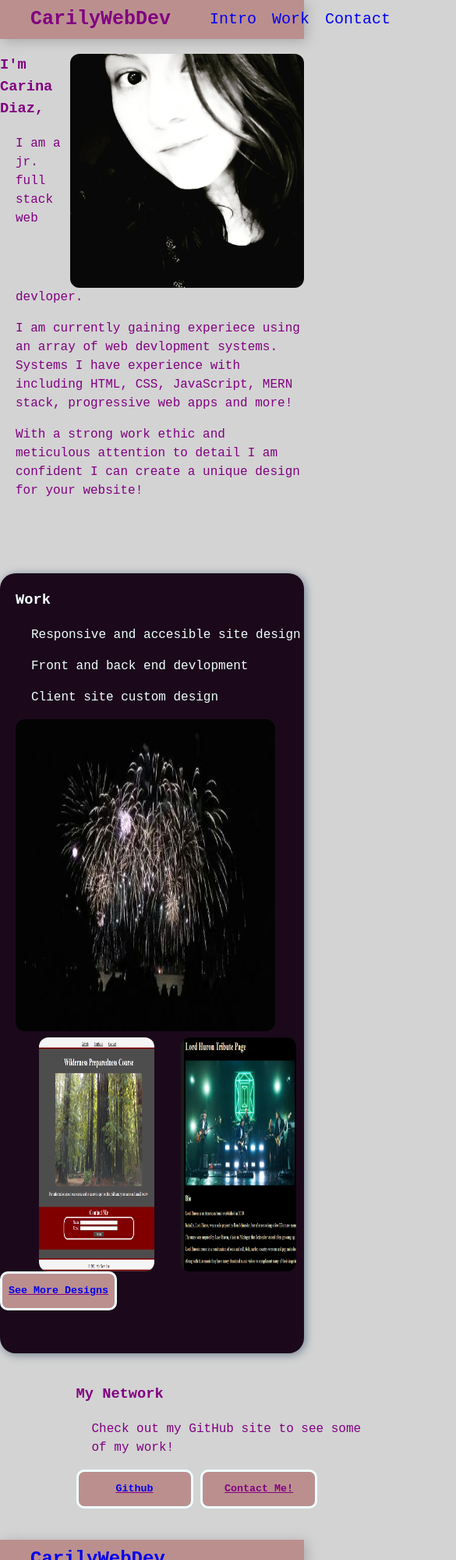
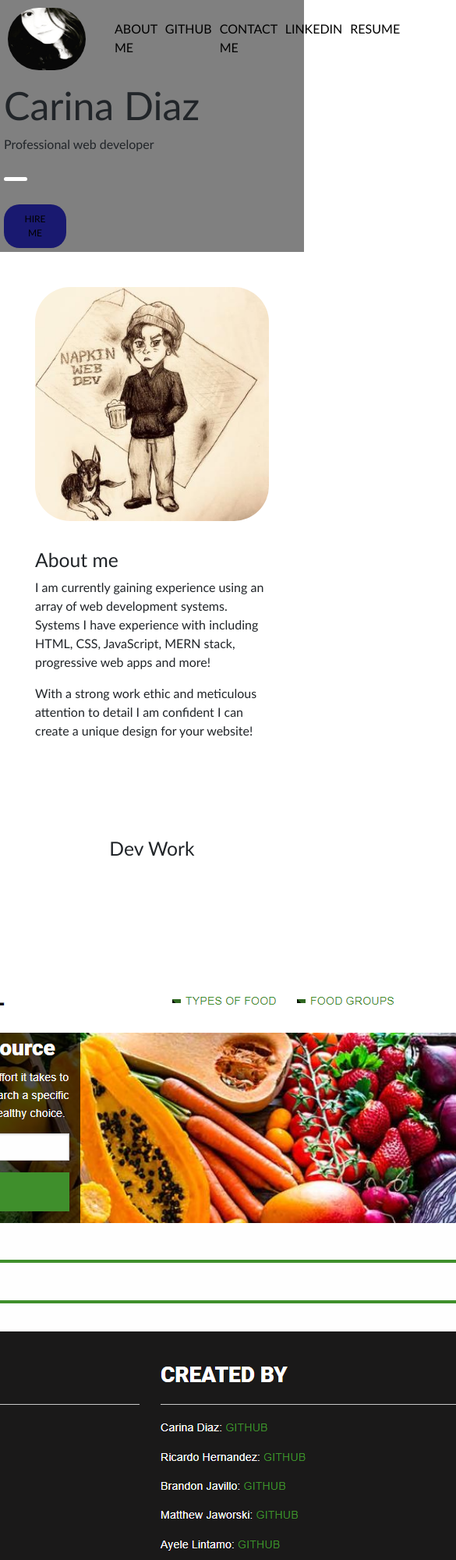
Before and after one commit to Modsia16/carilywebdev-portfolio, a plain HTML site: page index.html in a window 390 px wide. Shown: the top 2000 px of the page at 78% size, 585 px wide, since content can reach past the window. Drawn offline with nearby package versions, Linux system fonts and the light colour scheme.

Commit message:
update portfolio

```diff
--- a/index.html
+++ b/index.html
@@ -1,95 +1,102 @@
 <!DOCTYPE html>
 <html lang="en-us">
+    <html>
 <head>
-        <meta charset="UTF-8">
-        <meta name="viewport" content="width=device-width, initial-scale=1">
     <title>Carina Diaz Portfolio</title>
-        <link rel="stylesheet" type="text/CSS" href="style.css">
+    <meta charset="UTF-8" />
+    <link href="https://cdn.jsdelivr.net/npm/bootstrap@5.1.0/dist/css/bootstrap.min.css" rel="stylesheet" integrity="sha384-KyZXEAg3QhqLMpG8r+8fhAXLRk2vvoC2f3B09zVXn8CA5QIVfZOJ3BCsw2P0p/We" crossorigin="anonymous">
+    <link rel="stylesheet" href="style.css">
+    <script src="https://kit.fontawesome.com/2d7177611f.js" crossorigin="anonymous"></script>
 </head>
 <body>
-        <section>
-            <!--<img src="9045.jpg" width="100%" height="100%">-->
-                <!--possibly remove header, removed header-->
-                <!--Hello for the top of the page-->
-                <!--site navigation area-->
-            <div id="home">
-                <nav class="navigation">
-                    <a class="CarilyWebDev" alt="CarilyWebDev">CarilyWebDev</a>
-                        <ul class="nav__links">
-                            <li><a href="#introduction" class="topic">Intro</a></li>
-                            <li><a href="#skillset" class="topic">Work</a></li>
-                            <li><a href="#contact" class="topic">Contact</a></li>
+<nav>
+    <!--<img id="logo" src="images/image0.jpg" alt="Carina Diaz logo">-->
+    <img class="headshot" src="images/IMG_20180216_224119_466.jpg" alt="Carina Diaz headshot" />
+    <ul class="nav-bar">
+        <li><a href="#about-me">About me</a></li>
+        <li><a href="https://github.com/Modsia16" target="_blank">GitHub</a></li>
+        <li><a href="pages/contact.html" target="_blank">Contact me</a></li>
+        <li><a href="https://www.linkedin.com/in/carina-diaz-a22009199/"target="_blank" >Linkedin</a></li>
+        <li><a href="pages/resume.html" target="_blank">Resume</a></li>
+
     </ul>
 </nav>
+<div class="hello">
+    <div class="hello-sum">
+        <h1 id="name">Carina Diaz</h1>
+        <p>Professional web developer</p>
+        <div class="styler"></div>
+        <div class="button"><a href="pages/resume.html" target="_blank" >Hire me</a></div>
     </div>
-    <!--bones of body, basics down edit and replace as needed-->
-            <!--use unique classes for styling-->
+    <!--<div>
+        <img class="placeholder-image" src="" alt="placeholder" />
+    </div>-->
+</div>
 
-            <section class="intro" id="introduction"><img title="me" src="IMG_20180216_224119_466.jpg" class="me" alt="a photo of Carina Diaz"/>
-                        <!--Hello I am Carina Diaz-->
-                <div class="intro-container">
-                <h1 class="section-intro">I'm Carina Diaz,</h1>
-                <p>I am a jr. full stack web devloper. </p>
-                <p>I am currently gaining experiece using an array of web devlopment systems.
+<section>
+    <div class="about-me">
+        <img id="logo" src="images/image0.jpg" alt="Carina Diaz logo" />
+    </div>
+    <div class="info">
+        <h2><a name="about-me"></a>About me</h2>
+        <p>I am currently gaining experience using an array of web development systems.
             Systems I have experience with including HTML, CSS, JavaScript, MERN stack, progressive web apps and more!</p>
-                <p>With a strong work ethic and meticulous attention to detail I am
-                confident I can create a unique design for your website!</p>
+            With a strong work ethic and meticulous attention to detail I am
+            confident I can create a unique design for your website!
+            <!--From the central valley in northern California. I discovered my passion for Web development as way to funnel my OCD into something productive-->
+    </p>
     </div>
 </section>
+<section>
+    <h2>Dev Work</h2>
+</section>
+<section>
+    <div class="work" id="main"><a href="https://modsia16.github.io/Nutritional-Value/" target="_blank"><img id="screenshmain" src="images/Nutrition-app.png"></a></div>
+    <div class="work-sch"><a href="https://modsia16.github.io/Code-quiz/" target="_blank"><img id="screensh-quiz" src="images/quiz.png"></a></div>
+    <div class="work-day"><a href="https://modsia16.github.io/simplescheduler/" target="_blank"><img id="screensh-day" src="images/scheduler.png"></a></div>
+</section>
 
-<!--make buttons and work designs-->
-<!--(<button></button>)<button class="see designs-button" class="see Github button" class="see-socialmedia button"-->
-            <div class="skill-section">
-            <section class="skillset" id="skillset">
-                <h1 class="skills">Work</h1>
-                    <p>Responsive and accesible site design</p>
-                    <p>Front and back end devlopment</p>
-                    <p>Client site custom design</p>
-                    <div>
-                    <a href="#">
-                    <img title="fireworks" src="1142.jpg" class="fireworks" alt="fireworks"/>
-                    </a>
-                    <!--<div class="text-block-fireworks">
-                        <h4>Pyrotechnics</h4>
-                        <p>Light up the night</p>
-                        </div>-->
+<section class="contact-form">
+    <form>
+        <h2>Contact Me</h2>
+        <div class="input-section">
+        <div class="input-group">
+        <label for="first-name">First name:</label>
+        <input type="text" id="name-input" name="first-name" value="first name"></input>
         </div>
-                    <div>
-                        <a href="#">
-                        <img title="landing page" src="landing.jpg" class="landing" alt="landing"/>
-                        </a>
-                        <!--<div class="text-block-landing">
-                            <h4>Wilderness course</h4>
-                            <p>What an adventure</p>
-                            </div>-->
-                    <a href="#">
-                    <img title="tribute page" src="band.jpg" class="band" alt="tribute page"/>
-                    </a>
-                    <!--<div class="text-block-confetti">
-                        <h4>Event planning</h4>
-                        <p>Celebrate big events</p>
-                        </div>-->
+        <div class="input-group">
+        <label for="last-name">Last name:</label>
+        <input type="text" id="last-input" name="last-name" value="last name"></input>
         </div>
+        </div>
+        <div class="input-section">
+        <label for="office">Office</label>
+        <input type="radio" id="office" name="office" value="office"></input>
+        <label for="remote-work">Remote work</label>
+        <input type="radio" id="remote-work" name="remote-work" value="remote-work"></input>
+        <label for="other">Other</label>
+        <input type="radio" id="other" name="other" value="other"></input>
+        </div>
+        <div class="input-section">
+        <input type="checkbox" id="contract" name="contract" value="contract"></input>
+        <label for="contract">Contract work</label>
+        <input type="checkbox" id="full-time" name="full-time" value="full-time"></input>
+        <label for="full-time">Full time</label>
+        <input type="checkbox" id="part-time" name="part-time" value="part-time"></input>
+        <label for="part-time">Part time</label>
+        </div>
+        <input class="button" type="submit" value="submit"></input>
+    </form>
 </section>
-                <button class="work-button"><a href="https://modsia16.github.io/Landing-page-project/" target="_blank">See More Designs</a></button>
-            </div>
-            <div class="social-section">
-            <section class="contact" id="contact">
-                <h1 class="social-info">My Network</h1>
-                    <p>Check out my GitHub site to see some of my work!</p>
-                    <button class="github-button"><a href="https://github.com/Modsia16" target="_blank">Github</a></button>
-                    <button class="email-button">Contact Me!</button>
-            </section>
-            </div>
-            <div class="container">
-            <section>
-                <!--<img src="IMG_20180216_224119_466.jpg" class="me" alt="a photo of Carina Diaz">-->
-            </section>
-            </div>
 <footer>
-                <!--fix to bottom and brand-->
-                <h1><a href="#home" class="back-to-top">CarilyWebDev</a></h1>
+    <ul>
+        <li><a href="">About me</a></li>
+        <li><a href="">Contact</a></li>
+        <li><a href="">GitHub</a></li>
+    </ul>
 </footer>
-        </section>
+<script src="https://cdn.jsdelivr.net/npm/bootstrap@5.1.0/dist/js/bootstrap.bundle.min.js" integrity="sha384-U1DAWAznBHeqEIlVSCgzq+c9gqGAJn5c/t99JyeKa9xxaYpSvHU5awsuZVVFIhvj" crossorigin="anonymous"></script>
+<script src="script.js"></script>
+
     </body>
 </html>
--- a/style.css
+++ b/style.css
@@ -1,184 +1,182 @@
-@charset "UTF-8";
+body {
+    display: flex;
+    flex-direction: column;
+    font-family: 'Gill Sans', 'Gill Sans MT', Calibri, 'Trebuchet MS', sans-serif;
+
+}
+
+nav {
+    width: 100%;
+    height: 100px;
+    padding: 10px;
+    display: flex;
+    justify-content: space-between;
+    background-color: gray;
+}
+
+.nav-bar {
+    display: flex;
+    justify-content: flex-end;
+    list-style-type: none;
+    text-transform: uppercase;
+}
+
+li {
+    margin: 15px 5px;
+    color: black;
+}
 
 a {
     text-decoration: none;
+    color: black;
+    }
+
+a:hover {
+    color: maroon;
 }
 
-a:visited {
-    color: inherit;
+#logo {
+    width: 300px;
+    border-radius: 15%;
 }
 
-body {
-    background-color: lightgray;
-    margin: 0px;
-    padding: 0px;
-    color: purple;
-    font-family: OCR A std, monospace;
-    font-size: var(--font-size-body);
-    line-height: 1.5;
+section {
+    width: 100%;
+    background-color: white;
+    display: flex;
+    align-items: center;
+    justify-content: center;
+    flex-wrap: wrap;
+    padding: 40px 0 0 0;
 }
 
-nav {
+.hello {
+    width: 100%;
+    background-color: gray;
     display: flex;
     justify-content: space-between;
-    align-items: center;
-    background-color: rosybrown;
-    height: 50px;
-    box-shadow: 3px 3px 15px darkgray;
-    padding: 0px 10%;
+    flex-wrap: wrap;
 }
 
-nav ul {
+.hello-sum {
+   background-color:gray;
+    margin: 5px;
+    max-width: 300px;
+}
+
+.styler {
+    width: 30px;
+    height: 5px;
+    background-color: white;
+    border-radius: 2.5px;
+    margin: 30px 0 30px 0;
+}
+
+.headshot {
+    width: 100px;
+    border-radius: 50px;
+}
+
+#name {
+    font-size: 50px;
+
+}
+
+.test {
+    width: 30px;
+    height: 30px;
+    background-color:midnightblue;
+    margin: 5px;
+}
+
+
+
+.button {
+    border: 0;
+    padding: 10px 20px;
+    font-size: 20px;
+    background-color:midnightblue;
+    width: 80px;
+    border-radius: 20px;
+    color: white;
+    text-transform: uppercase;
+    font-size: 12px;
+    text-align: center;
+
+}
+
+.devwork{
     display: flex;
 }
 
-nav ul li a {
-    margin: 10px;
-    font-size: 20px;
-    font-weight: 600;
+.work {
+    padding: 100px;
 }
 
-.CarilyWebDev {
-    font-weight: 800;
-    font-size: 25px;
+.work-day {
+    padding-left: 50px;
 }
 
-.topic {
-    font-weight: 500;
+.button:hover {
+    background-color: black;
 }
 
-.intro {
-    padding-bottom: 5%;
+.button:active {
+    box-shadow: inset -2px -2px 3px rgba(255, 255, 255, 0.6);
 }
 
-.intro img {
-    height: 300px;
-    width: 300px;
-    float: right;
-    border-radius: 12px;
-    box-shadow: rgb(88, 87, 97);
+.input-section {
+    margin: 10px 0;
+    display: flex;
 }
 
-.intro-container {
-    height: 50vh;
-    width: 100%;
-    height: auto;
-    position: relative;
-    padding-bottom: 40px;
+form {
+    margin: 0 0 40px 0;
 }
 
-.intro-container p :nth-child(1) {
-    font-family: OCR A std, monospace;
-    font-weight: bold;
-    color:purple;
-    font-size: 200px;
+.input-group {
+    display: flex;
+    flex-direction: column;
+    margin: 0 5px 0 0;
 }
 
-.intro-container p :nth-child(2) {
-    font-family: OCR A std, monospace;
-    font-weight: bold;
-    color: purple;
-    font-size: 20px;
+.about-me {
+    width: 300px;
+    margin: 5px;
+    display: flex;
+    justify-content: space-evenly;
 }
 
-.intro-container p :nth-child(3) {
-    font-family: OCR A std, monospace;
-    font-weight: bold;
-    color:purple;
-    font-size: 20px;
-    line-height: 20px;
+.info {
+    max-width: 300px;
+    height: 300px;
+    margin: 5px;
+    margin: 30px;
 }
 
-.work-button, .email-button, .github-button {
-    width: 150px;
-    height: 50px;
-    border: 3px solid azure;
-    color: purple;
-    font-weight: bold;
-    background-color: rosybrown;
-    outline: azure;
-    border-radius: 10px;
-    font-family: OCR A std, monospace;
-    text-decoration-line: underline;
+
+footer {
+    font-family: Arial, Helvetica, sans-serif;
+    display: flex;
+    justify-content: center;
+    width: 100%;
+    height: 150px;
+    background-color: gray;
 }
 
-.work-button {
-    color:purple;
-    background-color: rosybrown;
+@media only screen and (max-width: 500px) {
+    footer {
+        background-color: midnightblue;
+    }
 }
 
-button:active {
-    transform:scale(1.1);
+@media only screen and (max-width: 600px) {
+    .hello-sum {
+        max-width: 500px;
+    }
+
+    .placeholder-image {
+        visibility: hidden;
+        height: 0px;
+    }
 }
-
-.skill-section {
-    width: 100%;
-    height: 1000px;
-    background-color: rgb(27, 9, 27);
-    color:azure;
-    border-radius: 20px;
-    box-shadow: 2px 2px 12px slategray;
-    position: relative;
-}
-
-.skills {
-    font-weight: bold;
-    padding-top: 20px;
-}
-
-.skillset, p {
-    font-weight: 500;
-    margin-left: 20px;
-    padding-top:
-}
-
-.fireworks {
-    height: 400px;
-    width: 90%;
-    float:center;
-    border-radius: 12px;
-    box-shadow: rgb(88, 87, 97);
-}
-
-.landing {
-    height: 300px;
-    width: 40%;
-    float: left;
-    border-radius: 12px;
-    box-shadow: rgb(88, 87, 97);
-    margin-left: 30px;
-}
-
-.band {
-    height: 300px;
-    width: 40%;
-    margin-right: 10px;
-    float: right;
-    border-radius: 12px;
-    box-shadow: rgb(88, 87, 97);
-}
-
-.social-section {
-    padding-top: 5%;
-    padding-bottom: 5%;
-    height: 50vh;
-    width: 100%;
-    height: auto;
-    position: relative;
-    padding-bottom: 40px;
-    float: center;
-    margin-left: 25%;
-}
-
-footer {
-    display: flex;
-    background-color: rosybrown;
-    align-items: center;
-    height: 50px;
-    box-shadow: 3px 3px 15px darkgrey;
-    padding: 0px 10%;
-}
-
-ul {
-    list-style: none;
-}
```
Also changed, not shown: pages/contact.html (added, +45 -0 lines), pages/resume.html (added, +93 -0 lines), images/1476 (2).jpg (added), images/1476.jpg (added), images/3799.jpg (added), images/IMG_20180216_224119_466.jpg (added), images/Nutrition-app.png (added), images/image0.jpg (added), images/quiz.png (added), images/scheduler.png (added), pages/..style.css (added), pages/style.css (added), 1 other file. Lines whose indentation alone changed are shown as unchanged.
